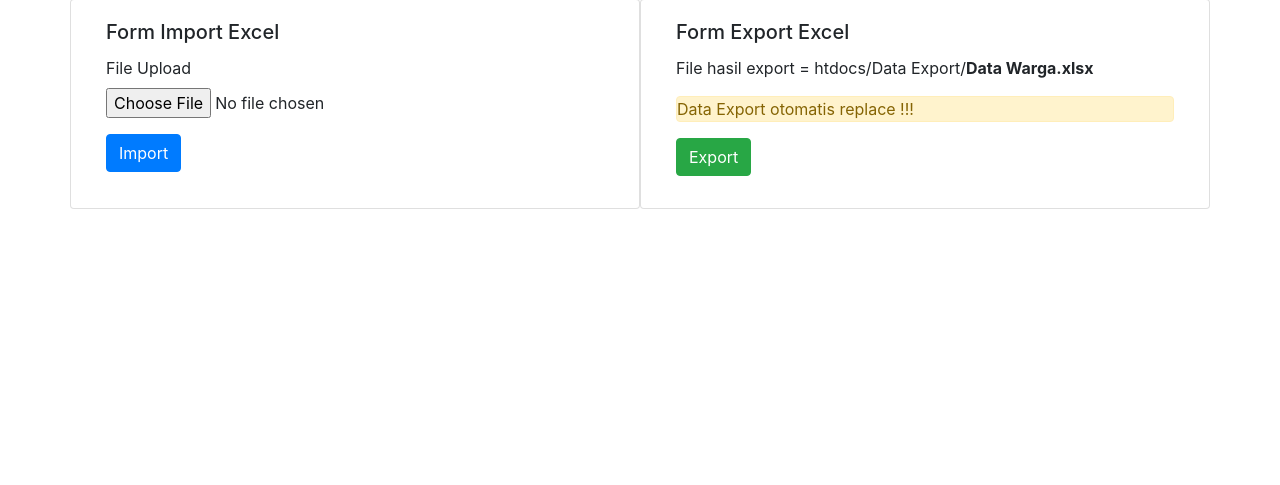
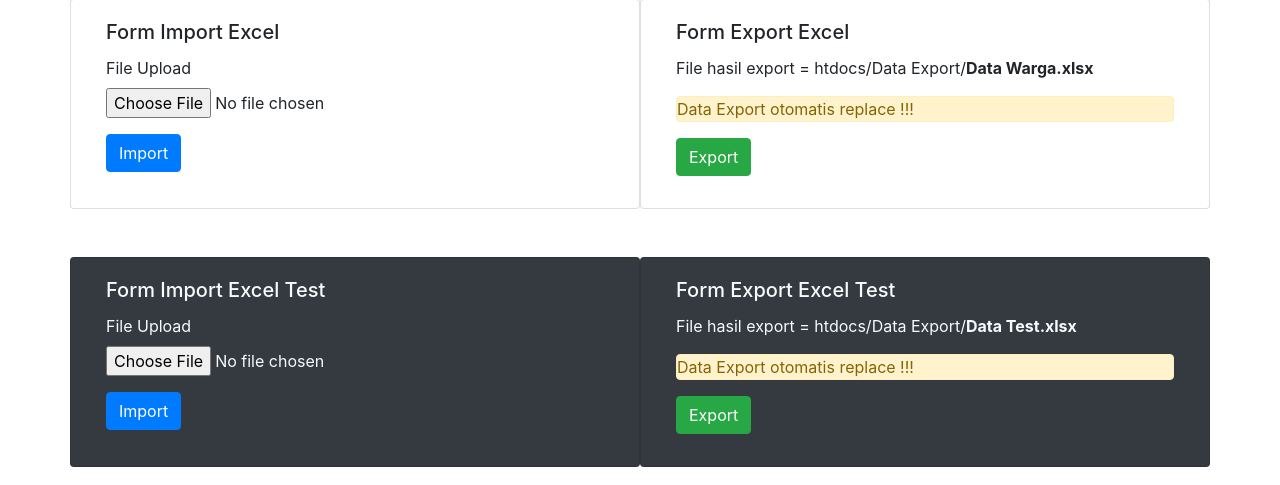
Before and after one commit to mbasss/excel-tools, a PHP site: page / in a window 1280 px wide. Shown: the part 315-800 px from the top of the page. Run offline with PHP 8.4, Linux system fonts and the light colour scheme; some libraries are stand-ins or nearby versions.

Commit message:
tambah view test

```diff
--- a/index.php
+++ b/index.php
@@ -43,6 +43,38 @@
             </div>
 
         </div>
+
+        <div class="row mt-5">
+
+            <div class="card bg-dark text-light col-md-6">
+                <div class="card-body">
+                    <h5 class="card-title">Form Import Excel Test</h5>
+                    <form method="post" enctype="multipart/form-data" action="proses/import_test.php">
+                        <div class="form-group">
+                            <label for="exampleInputFile">File Upload</label>
+                            <input type="file" name="berkas_excel" class="form-control-file" id="exampleInputFile">
+                        </div>
+                        <button type="submit" class="btn btn-primary">Import</button>
+                    </form>
+                </div>
+            </div>
+
+            <div class="card bg-dark text-light col">
+                <div class="card-body">
+                    <h5 class="card-title">Form Export Excel Test</h5>
+
+                    <p>File hasil export = htdocs/Data Export/<strong>Data Test.xlsx</strong></p>
+
+                    <div class="alert alert-warning p-0" role="alert">
+                        Data Export otomatis replace !!!
+                    </div>
+
+                    <p></p>
+                    <a class="btn btn-success" href="proses/export_test.php">Export</a>
+                </div>
+            </div>
+
+        </div>
     </div>
 </body>
 
```
